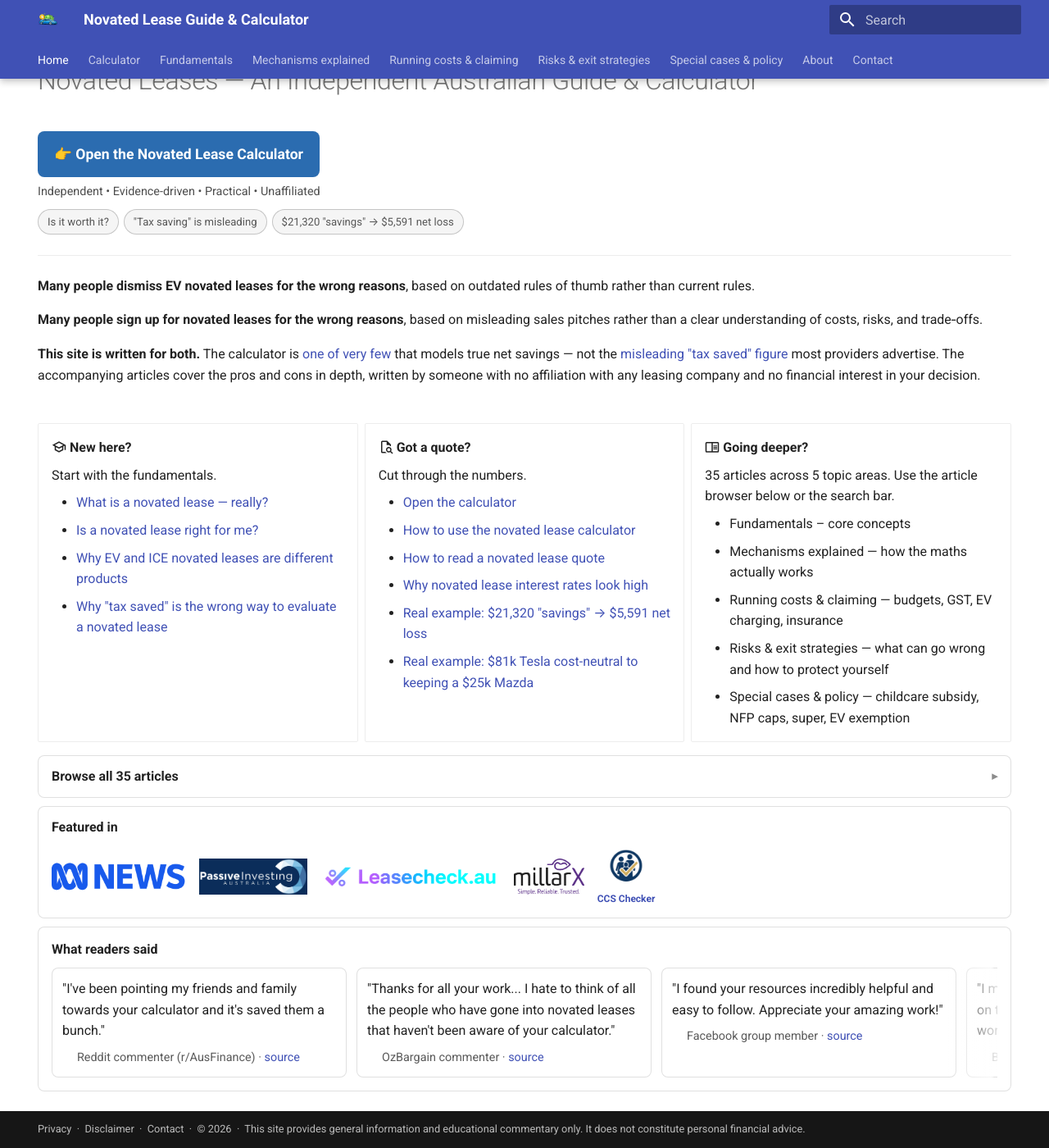
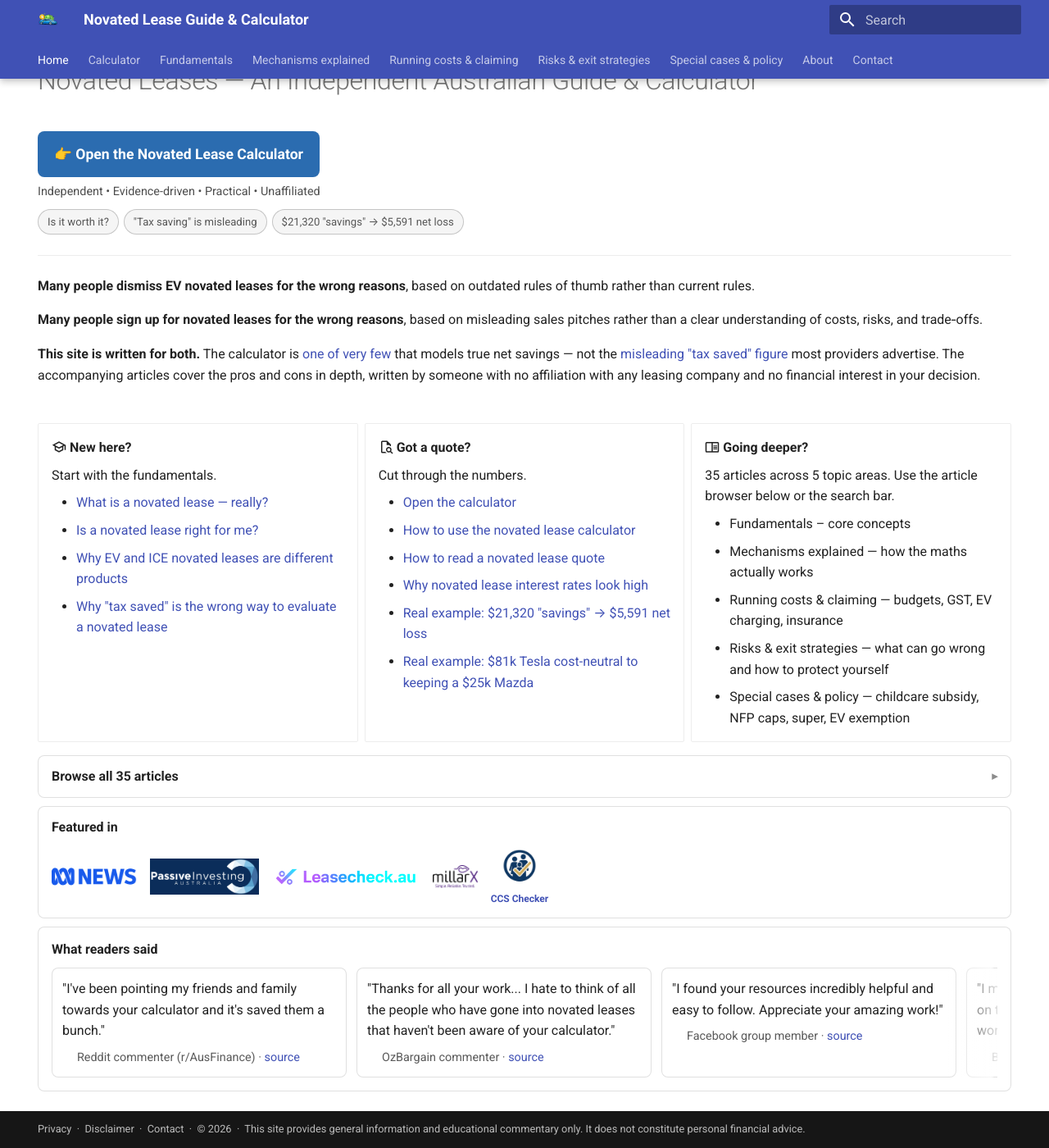
Before and after one commit to novatedlease/novatedlease.github.io, an MkDocs documentation site: the page built from docs/index.md, in a window 1280 px wide and 1400 px high, scrolled down 68 px. Shown: the whole window at 82% size. Built offline with MkDocs 1.6.1 and Material for MkDocs 9.7.7, drawn with Linux system fonts in a browser that asks for light colours.

Commit message:
logo sizes

```diff
--- a/docs/assets/stylesheets/extra.css
+++ b/docs/assets/stylesheets/extra.css
@@ -54,8 +54,10 @@
 }
 
 .md-typeset .featured-logo-strip__logo--abc-news {
-  height: 44px;
+  height: 28px;
   max-width: 220px;
+  padding: 8px 0;
+  box-sizing: content-box;
 }
 
 .md-typeset .featured-logo-strip__logo--pia {
@@ -64,13 +66,17 @@
 }
 
 .md-typeset .featured-logo-strip__logo--leasecheck {
-  height: 44px;
+  height: 28px;
   max-width: 220px;
+  padding: 8px 0;
+  box-sizing: content-box;
 }
 
 .md-typeset .featured-logo-strip__logo--millarx {
-  height: 44px;
+  height: 28px;
   max-width: 300px;
+  padding: 8px 0;
+  box-sizing: content-box;
 }
 
 .md-typeset .featured-logo-strip__logo--ccschecker {
```
